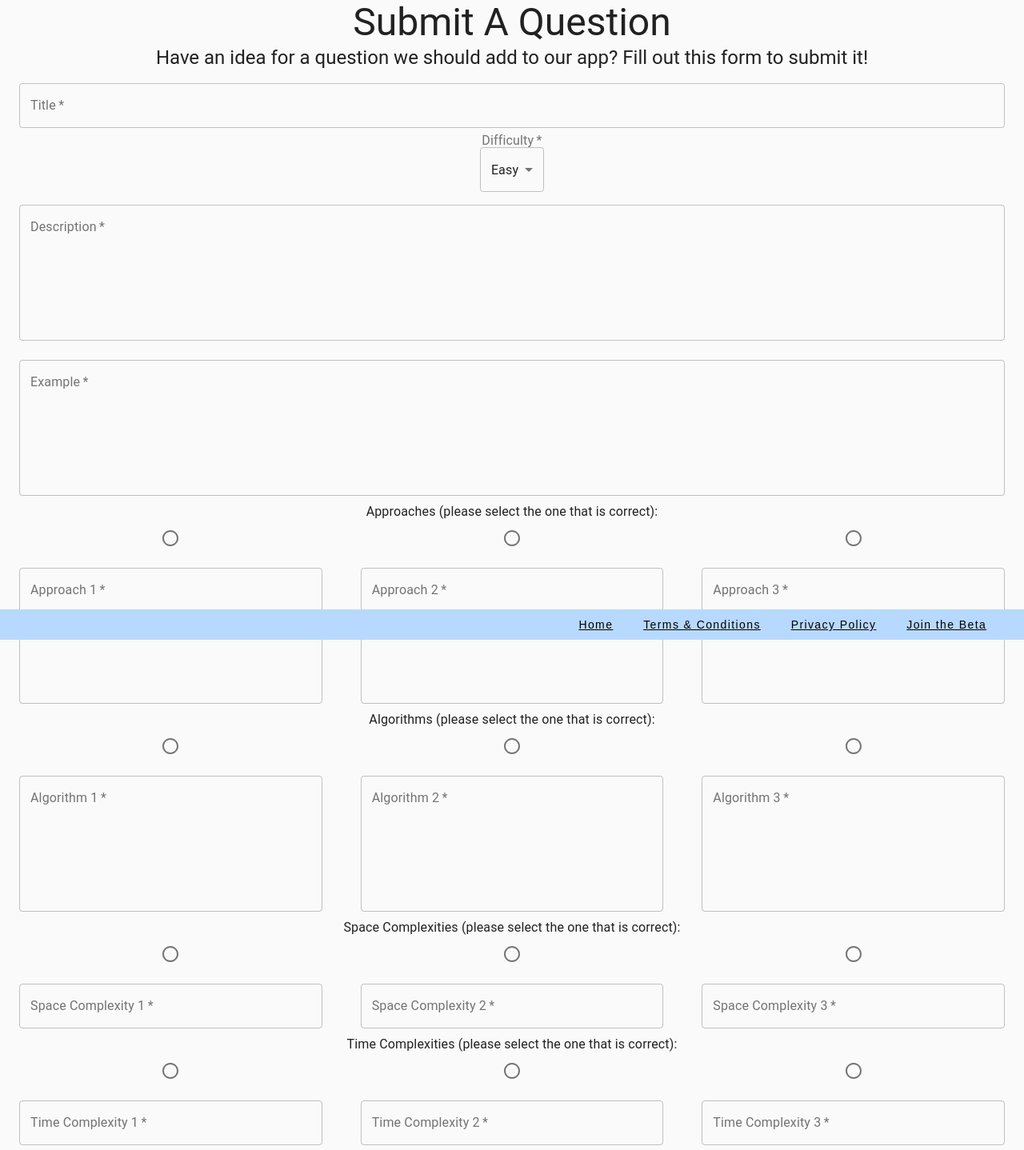
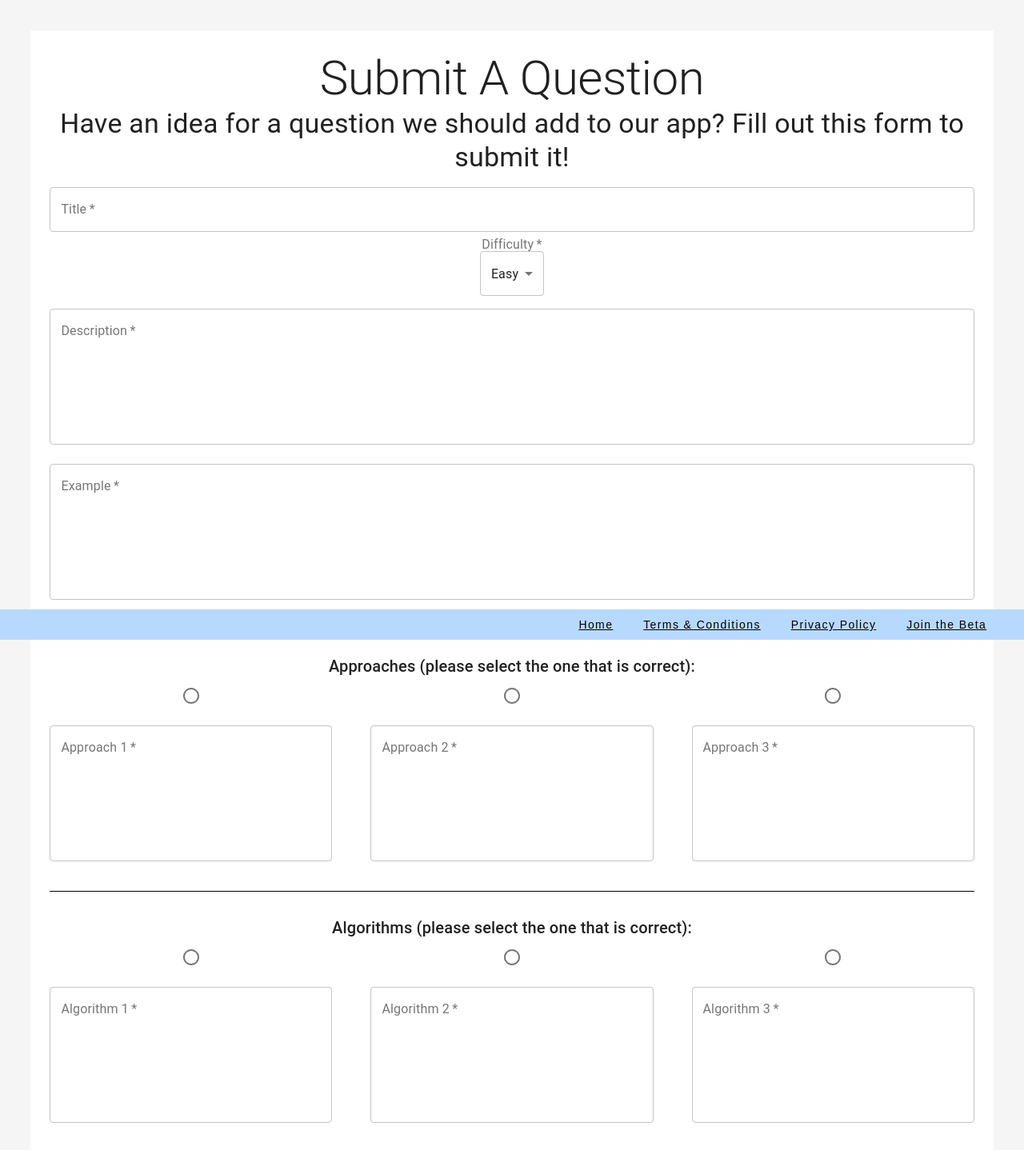
Before and after one commit to CodeletApp/codelet-site, a React (Create React App) app: page /submit-question in a window 1280 px wide. Shown: the top 1438 px of the page at 80% size. Built offline with nearby package versions, Linux system fonts and the light colour scheme; a web font is replaced by a local one.

Commit message:
Styled Submit Question form

```diff
--- a/src/components/ErrorMessage.js
+++ b/src/components/ErrorMessage.js
@@ -13,7 +13,9 @@ export function ErrorMessage({ isError, message }) {
   return (
     <Container>
       {isError ? (
-        <Typography className={classes.errorMessage}>{message}</Typography>
+        <Typography variant="h6" className={classes.errorMessage}>
+          {message}
+        </Typography>
       ) : (
         ""
       )}
--- a/src/components/SubmitQuestion.js
+++ b/src/components/SubmitQuestion.js
@@ -13,13 +13,32 @@ import {
   Button,
   Radio,
   RadioGroup,
+  Box,
+  Divider,
 } from "@material-ui/core";
 import { makeStyles } from "@material-ui/styles";
 import { ErrorMessage } from "./ErrorMessage";
 
 const useStyles = makeStyles({
+  root: {
+    backgroundColor: "#f5f5f5",
+    padding: "3%",
+  },
   formContainer: {
     textAlign: "center",
+    backgroundColor: "white",
+    paddingTop: "2%",
+    paddingBottom: "2%",
+  },
+  submitButton: {
+    marginTop: "3%",
+    paddingLeft: "5%",
+    paddingRight: "5%",
+  },
+  divider: {
+    marginTop: "2.5%",
+    marginBottom: "2.5%",
+    background: "black",
   },
 });
 
@@ -91,12 +110,13 @@ export const SubmitQuestion = () => {
   };
 
   return (
+    <Box className={classes.root}>
       <Container className={classes.formContainer}>
         <CssBaseline />
-      <Typography variant="h3">Submit A Question</Typography>
-      <Typography variant="h5">
-        Have an idea for a question we should add to our app? Fill out this form
-        to submit it!
+        <Typography variant="h2">Submit A Question</Typography>
+        <Typography variant="h4">
+          Have an idea for a question we should add to our app? Fill out this
+          form to submit it!
         </Typography>
         <form style={{ marginBottom: "5%" }} onSubmit={handleSubmit(onSubmit)}>
           <TextField
@@ -157,7 +177,8 @@ export const SubmitQuestion = () => {
             placeholder="Please enter the example"
             inputRef={register}
           />
-        <Typography>
+          <Divider className={classes.divider} />
+          <Typography variant="h6">
             Approaches (please select the one that is correct):
           </Typography>
           <ErrorMessage
@@ -228,11 +249,12 @@ export const SubmitQuestion = () => {
             defaultValue=""
             rules={{ required: true }}
           />
-        <Typography>
+          <Divider className={classes.divider} />
+          <Typography variant="h6">
             Algorithms (please select the one that is correct):
           </Typography>
           <ErrorMessage
-          isError={errors.approachSolutionIndex}
+            isError={errors.algorithmSolutionIndex}
             message="Please select which algorithm is correct"
           />
           <Controller
@@ -299,11 +321,12 @@ export const SubmitQuestion = () => {
             defaultValue=""
             rules={{ required: true }}
           />
-        <Typography>
+          <Divider className={classes.divider} />
+          <Typography variant="h6">
             Space Complexities (please select the one that is correct):
           </Typography>
           <ErrorMessage
-          isError={errors.approachSolutionIndex}
+            isError={errors.spaceComplexitySolutionIndex}
             message="Please select which space complexity is correct"
           />
           <Controller
@@ -364,11 +387,12 @@ export const SubmitQuestion = () => {
             defaultValue=""
             rules={{ required: true }}
           />
-        <Typography>
+          <Divider className={classes.divider} />
+          <Typography variant="h6">
             Time Complexities (please select the one that is correct):
           </Typography>
           <ErrorMessage
-          isError={errors.approachSolutionIndex}
+            isError={errors.timeComplexitySolutionIndex}
             message="Please select which time complexity is correct"
           />
           <Controller
@@ -429,10 +453,16 @@ export const SubmitQuestion = () => {
             defaultValue=""
             rules={{ required: true }}
           />
-        <Button variant="contained" color="primary" type="submit">
-          Submit
+          <Button
+            className={classes.submitButton}
+            variant="contained"
+            color="primary"
+            type="submit"
+          >
+            <Typography variant="h5">Submit</Typography>
           </Button>
         </form>
       </Container>
+    </Box>
   );
 };
```
Lines whose indentation alone changed are shown as unchanged.
